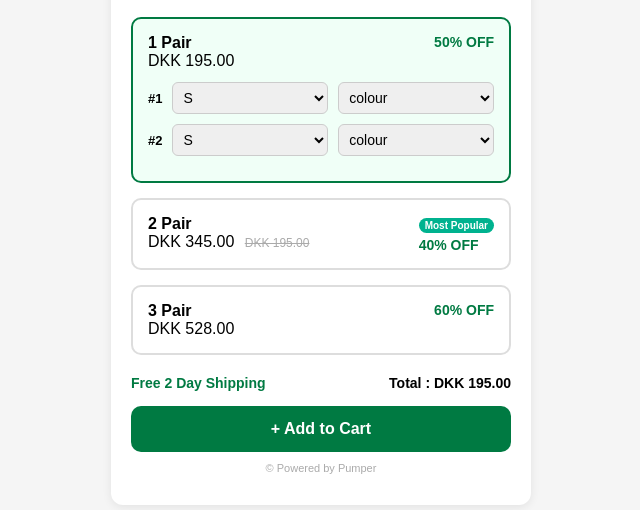
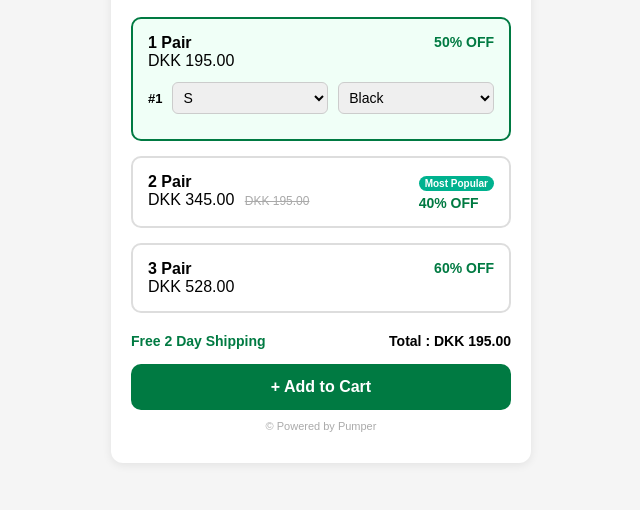
Before and after one commit to shitalgurale/bundle-ui-task1, a plain HTML site: page index.html in a window 1280 px wide. Shown: the part 86-596 px from the top of the page, without its empty margins (319-959 px from the left). Drawn offline with Linux system fonts and the light colour scheme.

Commit message:
index.html

```diff
--- a/index.html
+++ b/index.html
@@ -10,7 +10,6 @@
       margin: 0;
       padding: 20px;
     }
-
     .bundle-container {
       max-width: 380px;
       margin: auto;
@@ -19,7 +18,6 @@
       border-radius: 12px;
       box-shadow: 0 2px 10px rgba(0,0,0,0.08);
     }
-
     .title {
       text-align: center;
       color: #007a42;
@@ -27,7 +25,6 @@
       font-weight: bold;
       margin-bottom: 20px;
     }
-
     .bundle-box {
       border: 2px solid #ddd;
       border-radius: 10px;
@@ -36,36 +33,30 @@
       transition: 0.3s;
       cursor: pointer;
     }
-
     .bundle-box.selected {
       border-color: #007a42;
       background: #f0fff7;
     }
-
     .bundle-box input[type="radio"] {
       display: none;
     }
-
     .box-header {
       display: flex;
       justify-content: space-between;
       align-items: flex-start;
       flex-wrap: wrap;
     }
-
     .discount {
       color: #007a42;
       font-weight: bold;
       font-size: 14px;
     }
-
     .old-price {
       text-decoration: line-through;
       color: #aaa;
       font-size: 12px;
       margin-left: 6px;
     }
-
     .tag {
       background: #00b28f;
       color: white;
@@ -76,23 +67,20 @@
       margin-bottom: 4px;
       display: inline-block;
     }
-
     .variants {
       margin-top: 12px;
+      display: none;
     }
-
     .variant-row {
       display: flex;
       align-items: center;
       gap: 10px;
       margin-bottom: 10px;
     }
-
     .variant-row span {
       font-weight: bold;
       font-size: 13px;
     }
-
     .variant-row select {
       padding: 6px;
       font-size: 14px;
@@ -100,7 +88,6 @@
       border: 1px solid #ccc;
       flex: 1;
     }
-
     .summary {
       display: flex;
       justify-content: space-between;
@@ -108,16 +95,13 @@
       margin-top: 20px;
       font-size: 14px;
     }
-
     .shipping {
       color: #007a42;
       font-weight: bold;
     }
-
     .total {
       font-weight: bold;
     }
-
     .add-btn {
       margin-top: 15px;
       width: 100%;
@@ -131,11 +115,9 @@
       cursor: pointer;
       transition: background 0.3s;
     }
-
     .add-btn:hover {
       background: #006636;
     }
-
     .powered {
       text-align: center;
       font-size: 11px;
@@ -150,7 +132,7 @@
   <h3 class="title">Bundle & Save</h3>
 
   <!-- 1 Pair -->
-  <div class="bundle-box selected" data-price="195">
+  <div class="bundle-box selected" data-price="195" data-pairs="1">
     <label>
       <input type="radio" name="bundle" checked>
       <div class="box-header">
@@ -162,37 +144,12 @@
       </div>
     </label>
     <div class="variants">
-      <div class="variant-row">
-        <span>#1</span>
-        <select>
-          <option>S</option>
-          <option>M</option>
-          <option>L</option>
-        </select>
-        <select>
-          <option>colour</option>
-          <option>Black</option>
-          <option>White</option>
-        </select>
-      </div>
-      <div class="variant-row">
-        <span>#2</span>
-        <select>
-          <option>S</option>
-          <option>M</option>
-          <option>L</option>
-        </select>
-        <select>
-          <option>colour</option>
-          <option>Black</option>
-          <option>White</option>
-        </select>
-      </div>
+      <!-- Will dynamically show 1 variant-row -->
     </div>
   </div>
 
   <!-- 2 Pair -->
-  <div class="bundle-box" data-price="345">
+  <div class="bundle-box" data-price="345" data-pairs="2">
     <label>
       <input type="radio" name="bundle">
       <div class="box-header">
@@ -206,10 +163,13 @@
         </div>
       </div>
     </label>
+    <div class="variants">
+      <!-- Will dynamically show 2 variant-rows -->
+    </div>
   </div>
 
   <!-- 3 Pair -->
-  <div class="bundle-box" data-price="528">
+  <div class="bundle-box" data-price="528" data-pairs="3">
     <label>
       <input type="radio" name="bundle">
       <div class="box-header">
@@ -220,9 +180,11 @@
         <div class="discount">60% OFF</div>
       </div>
     </label>
+    <div class="variants">
+      <!-- Will dynamically show 3 variant-rows -->
+    </div>
   </div>
 
-  <!-- Summary -->
   <div class="summary">
     <span class="shipping">Free 2 Day Shipping</span>
     <span class="total">Total : DKK <strong id="total">195.00</strong></span>
@@ -233,17 +195,48 @@
 </div>
 
 <script>
+  const pairsOptions = {
+    sizes: ['S', 'M', 'L'],
+    colors: ['Black', 'White', 'Blue']
+  };
+
+  function renderVariants(box) {
+    const count = +box.getAttribute('data-pairs');
+    const container = box.querySelector('.variants');
+    container.innerHTML = '';
+    for (let i = 1; i <= count; i++) {
+      const row = document.createElement('div');
+      row.className = 'variant-row';
+      row.innerHTML = `
+        <span>#${i}</span>
+        <select>${pairsOptions.sizes.map(s=>`<option>${s}</option>`).join('')}</select>
+        <select>${pairsOptions.colors.map(c=>`<option>${c}</option>`).join('')}</select>
+      `;
+      container.appendChild(row);
+    }
+  }
+
   const bundles = document.querySelectorAll('.bundle-box');
+  bundles.forEach(box => {
+    renderVariants(box);
+  });
 
   bundles.forEach(box => {
     box.addEventListener('click', () => {
-      bundles.forEach(b => b.classList.remove('selected'));
+      bundles.forEach(b => {
+        b.classList.remove('selected');
+        b.querySelector('.variants').style.display = 'none';
+      });
       box.classList.add('selected');
       box.querySelector('input[type="radio"]').checked = true;
+      box.querySelector('.variants').style.display = 'block';
       const price = box.getAttribute('data-price');
       document.getElementById('total').textContent = parseFloat(price).toFixed(2);
     });
   });
+
+  // On load, ensure variants are visible only for the selected one
+  document.querySelector('.bundle-box.selected .variants').style.display = 'block';
 </script>
 
 </body>
```
